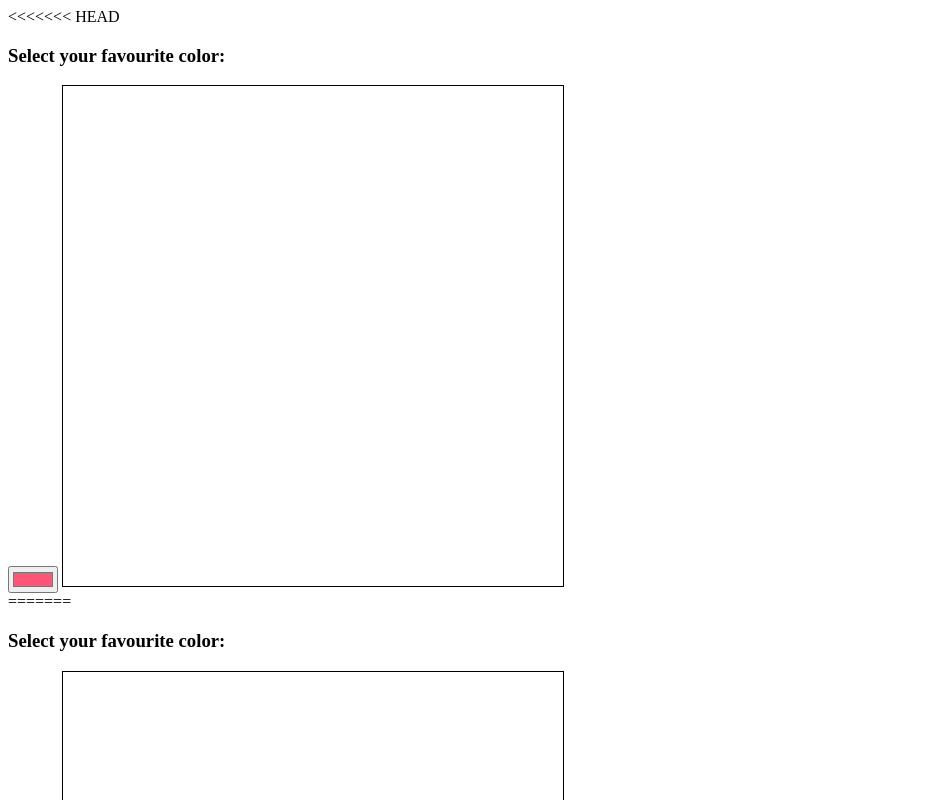
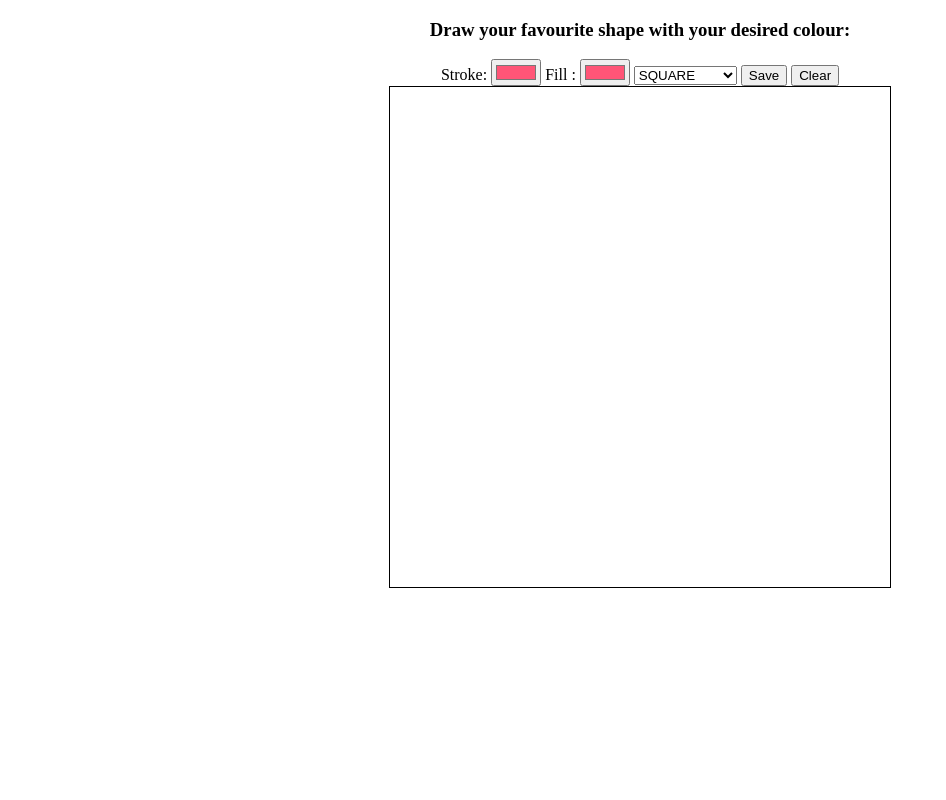
Before and after one commit to dvirkap/day29Cnavas, a plain HTML site: page index.html in a window 1280 px wide. Shown: the top 800 px of the page, without its empty margins (0-946 px from the left). Drawn offline with Linux system fonts and the light colour scheme.

Commit message:
html changes

```diff
--- a/css/style.css
+++ b/css/style.css
@@ -2,8 +2,6 @@ canvas {
     border: 1px solid black;
 }
 
-.canvas wrapper {
-    display: flex;
-    align-items: center;
-    justify-content: center;
+.canvas-wrapper {
+text-align: center;
 }
--- a/index.html
+++ b/index.html
@@ -8,18 +8,22 @@
     <link rel="stylesheet" href="css/style.css">
 </head>
 <body onload="init()">
-<<<<<<< HEAD
-    <main class="canvas wrapper">
-        <h3>Select your favourite color:</h3>
-        <input type="color" id="fav-color" value="#ff5577">
+    <main class="canvas-wrapper">
+        <form>
+                <h3>Draw your favourite shape with your desired colour:</h3>
+            Stroke: <input type="color" id="fav-color" value="#ff5577"/>
+            Fill : <input type="color" id="fav-color" value="#ff5577"/>
+            <select class="shape">
+                <option value="square">SQUARE</option>
+                <option value="rect">RECTANGLE</option>
+                <option value="circle">CIRCLE</option>
+            </select>
+            <button class="submit" onclick="onSave()">Save</button>
+            <button class="clear" onclick= "onClear()">Clear</button>
+
+        </form>
         <canvas id="sarelDvir" width="500" height="500" onclick="canvasClicked(event)" ></canvas>
     </main>
         <script src="js/controller.js"></script>
-=======
-    <h3>Select your favourite color:</h3>
-    <input type="color" id="fav-color" value="#ff5577" >
-    <canvas id="sarelDvir" width="500" height="500" onclick="canvasClicked(event)" ></canvas>
-    <script src="js/controller.js"></script>
->>>>>>> 4cd8e8e33def9ecbc05d2f462a4b515c4ebdc418
 </body>
 </html>
--- a/js/controller.js
+++ b/js/controller.js
@@ -6,11 +6,6 @@ function init() {
     gCdraw = gCanvas.getContext('2d');
 }
 
-<<<<<<< HEAD
-function chooseFavColor() {
-    var colorChoosen = document.querySelector('#fav-color');
-    console.log(colorChoosen);
-=======
 var colorChoosen = document.querySelector('#fav-color')
 colorChoosen.addEventListener("change",chooseFavColor, false)
 console.log(colorChoosen);
@@ -18,7 +13,6 @@ function chooseFavColor(ev) {
     var newColor = ev.target.value;
     console.log(newColor);
 
->>>>>>> 4cd8e8e33def9ecbc05d2f462a4b515c4ebdc418
 }
 
 function canvasClicked(ev) {
```
